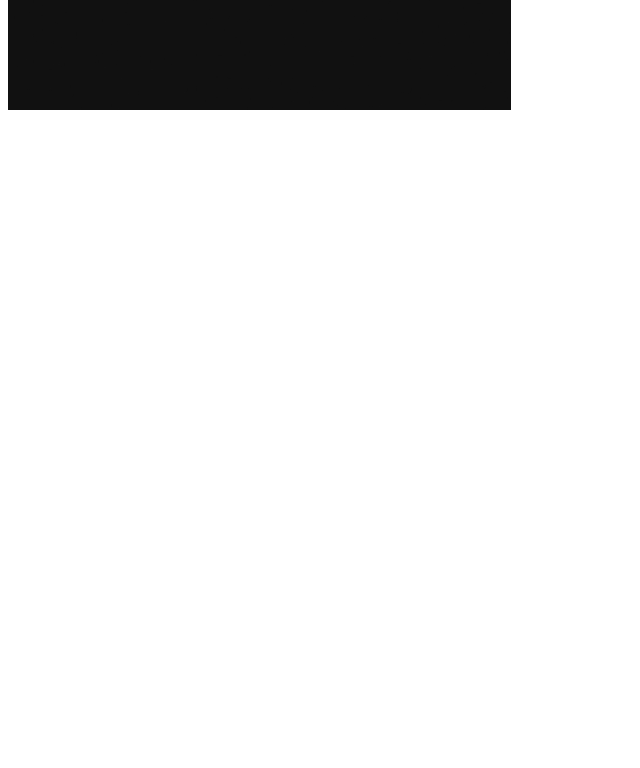
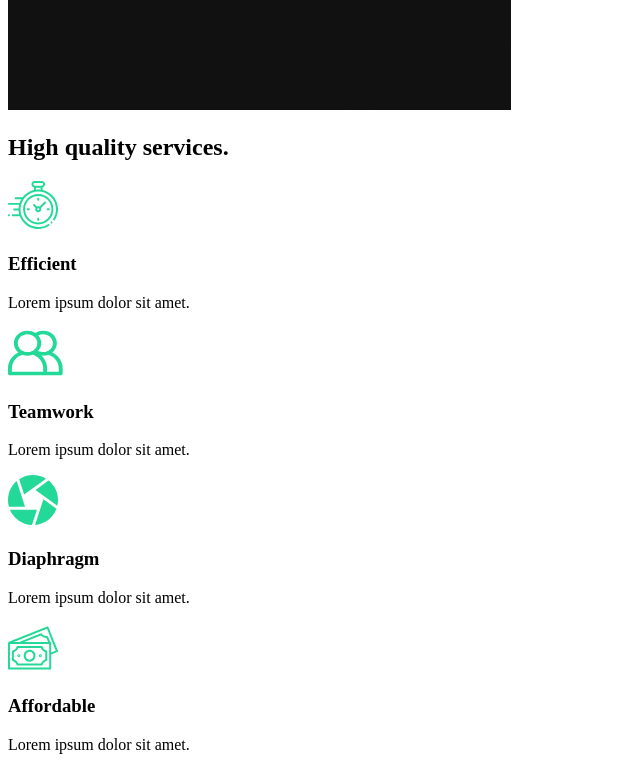
Before and after one commit to Avilash2001/capture, a React (Create React App) app: page / in a window 1280 px wide. Shown: the part 860-1628 px from the top of the page, without its empty margins (0-640 px from the left). Before the commit the page ends 982 px from the top, so only its background shows below. Built offline with nearby package versions, Linux system fonts and the light colour scheme.

Commit message:
3. Services Section

```diff
--- /dev/null
+++ b/src/components/ServicesSection.js
@@ -0,0 +1,58 @@
+//Import Images
+import home2 from '../img/home2.png';
+
+//Import Icons
+import clock from '../img/clock.svg';
+import diaphram from '../img/diaphragm.svg';
+import money from '../img/money.svg';
+import teamwork from '../img/teamwork.svg';
+
+const ServicesSection = () => {
+    return(
+        <div className="services">
+            <div className="description">
+                <h2>High <span>quality</span> services.</h2>
+                <div className="cards">
+
+                    <div className="card">
+                        <div className="icon">
+                            <img src={clock} alt="clock"/>
+                            <h3>Efficient</h3>
+                        </div>
+                        <p>Lorem ipsum dolor sit amet.</p>
+                    </div>
+
+                    <div className="card">
+                        <div className="icon">
+                            <img src={teamwork} alt="teamwork"/>
+                            <h3>Teamwork</h3>
+                        </div>
+                        <p>Lorem ipsum dolor sit amet.</p>
+                    </div>
+
+                    <div className="card">
+                        <div className="icon">
+                            <img src={diaphram} alt="diaphram"/>
+                            <h3>Diaphragm</h3>
+                        </div>
+                        <p>Lorem ipsum dolor sit amet.</p>
+                    </div>
+
+                    <div className="card">
+                        <div className="icon">
+                            <img src={money} alt="money"/>
+                            <h3>Affordable</h3>
+                        </div>
+                        <p>Lorem ipsum dolor sit amet.</p>
+                    </div>
+
+                </div>
+            </div>
+            <div className="image">
+                <img src={home2} alt="camera"/>
+            </div>
+        </div>
+    )
+}
+
+export default ServicesSection;
--- a/src/pages/AboutUs.js
+++ b/src/pages/AboutUs.js
@@ -1,10 +1,14 @@
 //Page Components
 import AboutSection from '../components/AboutSection';
+import ServicesSection from '../components/ServicesSection';
 
 
 const AboutUs = () => {
     return(
+        <>
         <AboutSection/>
+        <ServicesSection/>
+        </>
     )
 }
 
```
Also changed, not shown: 1 other file (tests, documents, lock files or other folders).
